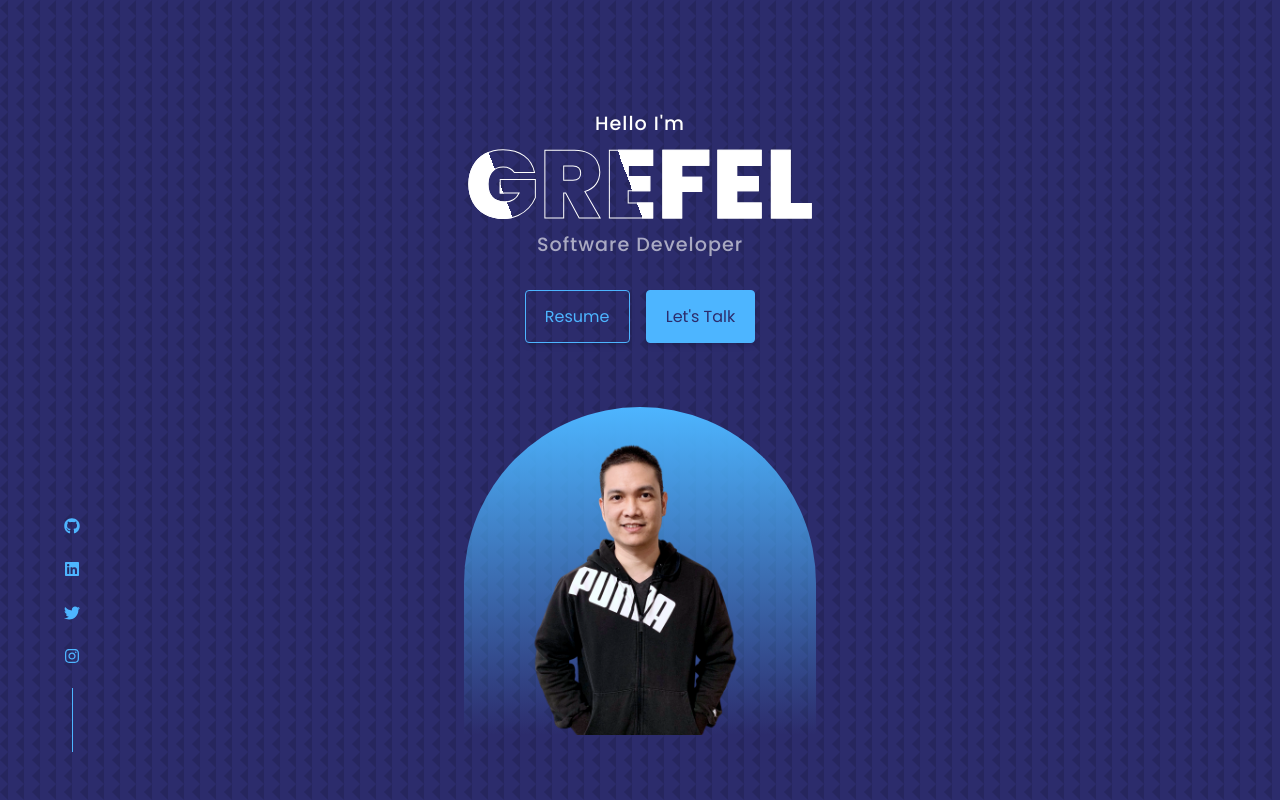
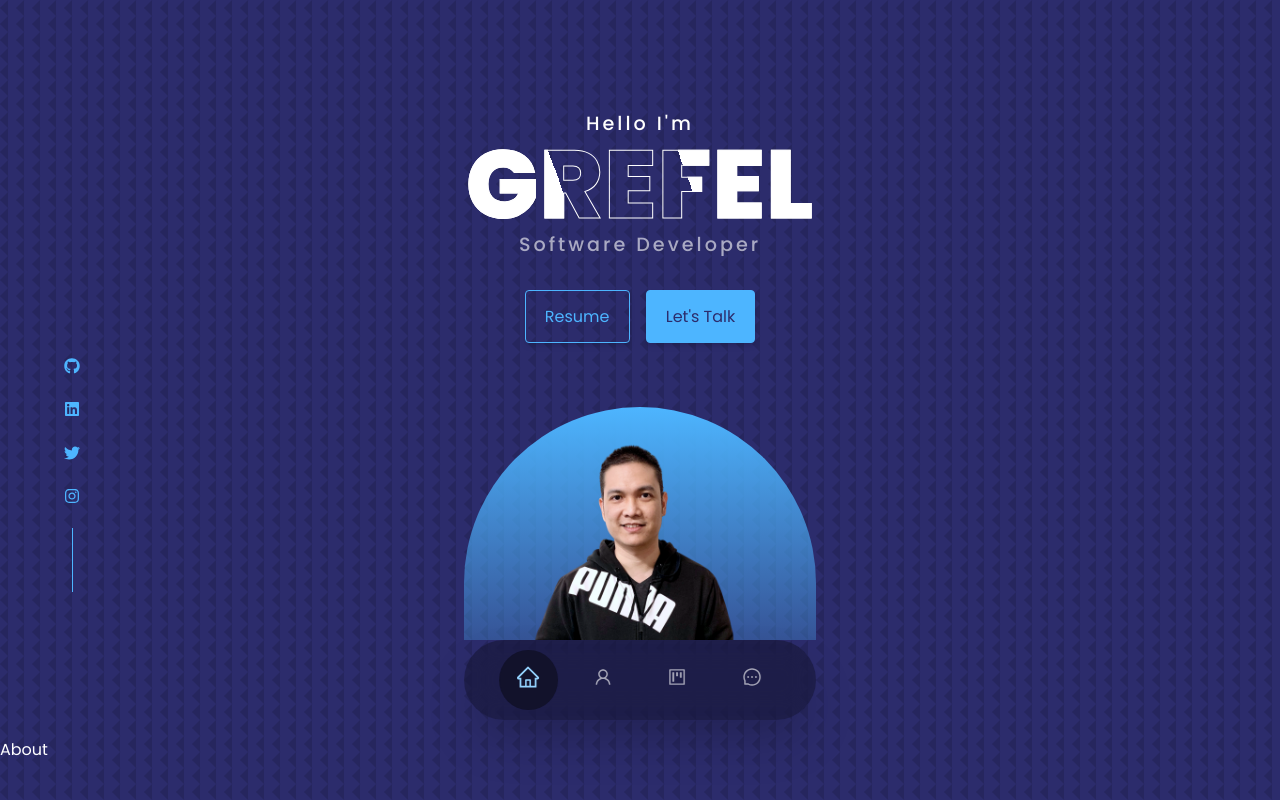
Before and after one commit to grefelnable/grefel-landing-page, a React (Create React App) app: page / in a window 1280 px wide. Shown: the top 800 px of the page. Built offline with nearby package versions, Linux system fonts and the light colour scheme.

Commit message:
added nav styles and function

```diff
--- a/src/_variables.scss
+++ b/src/_variables.scss
@@ -40,7 +40,7 @@ $shadow-1: 0 4px 6px -1px rgba(0, 0, 0, 0.1), 0 2px 4px -2px rgba(0, 0, 0, 0.1);
 $shadow-2: 0 10px 15px -3px rgba(0, 0, 0, 0.1),
   0 4px 6px -4px rgba(0, 0, 0, 0.1);
 $shadow-3: 0 20px 25px -5px rgb(0, 0, 0, 0.1), 0 8px 10px -6px rgb(0, 0, 0, 0.1);
-
+$shadow-4: 0 25px 50px -12px rgb(0, 0, 0, 0.25);
 //rest of vars
 $borderRadius: 0.25em;
 $letterSpacing: 1px;
--- a/src/components/about/About.js
+++ b/src/components/about/About.js
@@ -2,7 +2,11 @@ import React from "react"
 import "./About.scss"
 
 const About = () => {
-  return <div>About</div>
+  return (
+    <section className="section" id="about">
+      About
+    </section>
+  )
 }
 
 export default About
--- a/src/components/contact/Contact.js
+++ b/src/components/contact/Contact.js
@@ -2,7 +2,11 @@ import React from "react"
 import "./Contact.scss"
 
 const Contact = () => {
-  return <div>Contact</div>
+  return (
+    <section className="section" id="contact">
+      Contact
+    </section>
+  )
 }
 
 export default Contact
--- a/src/components/header/Header.scss
+++ b/src/components/header/Header.scss
@@ -19,7 +19,7 @@ h1 {
   }
 }
 h5 {
-  letter-spacing: v.$letterSpacing;
+  letter-spacing: 3px;
 }
 
 header {
@@ -33,7 +33,11 @@ header {
     position: relative;
   }
 }
-
+@media screen and (min-width: 1024px) {
+  header {
+    height: 80vh;
+  }
+}
 /*
 =====================
 Button Group
@@ -69,7 +73,7 @@ Header Socials
   }
 }
 
-@media screen and (min-width: 882px) {
+@media screen and (min-width: 768px) {
   .social-icons {
     display: flex;
   }
--- a/src/components/nav/Nav.js
+++ b/src/components/nav/Nav.js
@@ -1,8 +1,57 @@
 import React from "react"
 import "./Nav.scss"
+import {
+  AiOutlineHome,
+  AiOutlineUser,
+  AiOutlineProject,
+  AiOutlineMessage,
+} from "react-icons/ai"
 
 const Nav = () => {
-  return <div>Nav</div>
+  const [activeLink, setActiveLink] = React.useState("#")
+
+  return (
+    <nav>
+      <ul>
+        <li>
+          <a
+            href="#"
+            className={activeLink === "#" ? "active" : ""}
+            onClick={() => setActiveLink("#")}
+          >
+            <AiOutlineHome className="nav-icon" />
+          </a>
+        </li>
+        <li>
+          <a
+            href="#about"
+            className={activeLink === "#about" ? "active" : ""}
+            onClick={() => setActiveLink("#about")}
+          >
+            <AiOutlineUser className="nav-icon" />
+          </a>
+        </li>
+        <li>
+          <a
+            href="#portfolio"
+            className={activeLink === "#portfolio" ? "active" : ""}
+            onClick={() => setActiveLink("#portfolio")}
+          >
+            <AiOutlineProject className="nav-icon" />
+          </a>
+        </li>
+        <li>
+          <a
+            href="#contact"
+            className={activeLink === "#contact" ? "active" : ""}
+            onClick={() => setActiveLink("#contact")}
+          >
+            <AiOutlineMessage className="nav-icon" />
+          </a>
+        </li>
+      </ul>
+    </nav>
+  )
 }
 
 export default Nav
--- a/src/components/nav/Nav.scss
+++ b/src/components/nav/Nav.scss
@@ -0,0 +1,51 @@
+@use "../../variables" as v;
+
+nav {
+  background: rgba(0, 0, 0, 0.3);
+  width: max-content;
+  display: block;
+  padding: 0.74em 1.7em;
+  position: fixed;
+  z-index: 4;
+  left: 50%;
+  bottom: 5em;
+  transform: translateX(-50%);
+  border-radius: 5em;
+  backdrop-filter: blur(15px);
+  box-shadow: v.$shadow-4;
+
+  ul {
+    display: flex;
+    align-items: center;
+
+    li {
+      padding: 0.7em 0.5em;
+      a {
+        color: v.$light;
+        font-size: 1.25rem;
+        padding: 1rem 1.2rem;
+        border-radius: 50%;
+        .nav-icon {
+          transition: v.$transition;
+        }
+        &:hover {
+          .nav-icon {
+            transform: scale(1.25);
+          }
+
+          background: v.$color-secondary-800;
+          color: v.$color-primary-300;
+          box-shadow: v.$shadow-2;
+        }
+      }
+    }
+  }
+
+  .active {
+    background: v.$color-secondary-800;
+    color: v.$color-primary-300;
+    .nav-icon {
+      transform: scale(1.25);
+    }
+  }
+}
--- a/src/components/portfolio/Portfolio.js
+++ b/src/components/portfolio/Portfolio.js
@@ -2,7 +2,11 @@ import React from "react"
 import "./Portfolio.scss"
 
 const Portfolio = () => {
-  return <div>Portfolio</div>
+  return (
+    <section className="section" id="portfolio">
+      Portfolio
+    </section>
+  )
 }
 
 export default Portfolio
--- a/src/index.scss
+++ b/src/index.scss
@@ -104,6 +104,7 @@ General Styles
 
 .section {
   margin-top: 8em;
+  height: 100vh;
   h2,
   h5 {
     text-align: center;
@@ -140,6 +141,7 @@ a {
   &:hover {
     background: v.$white;
     color: v.$color-secondary-500;
+    box-shadow: v.$shadow-2;
     border-color: transparent;
   }
 }
```
